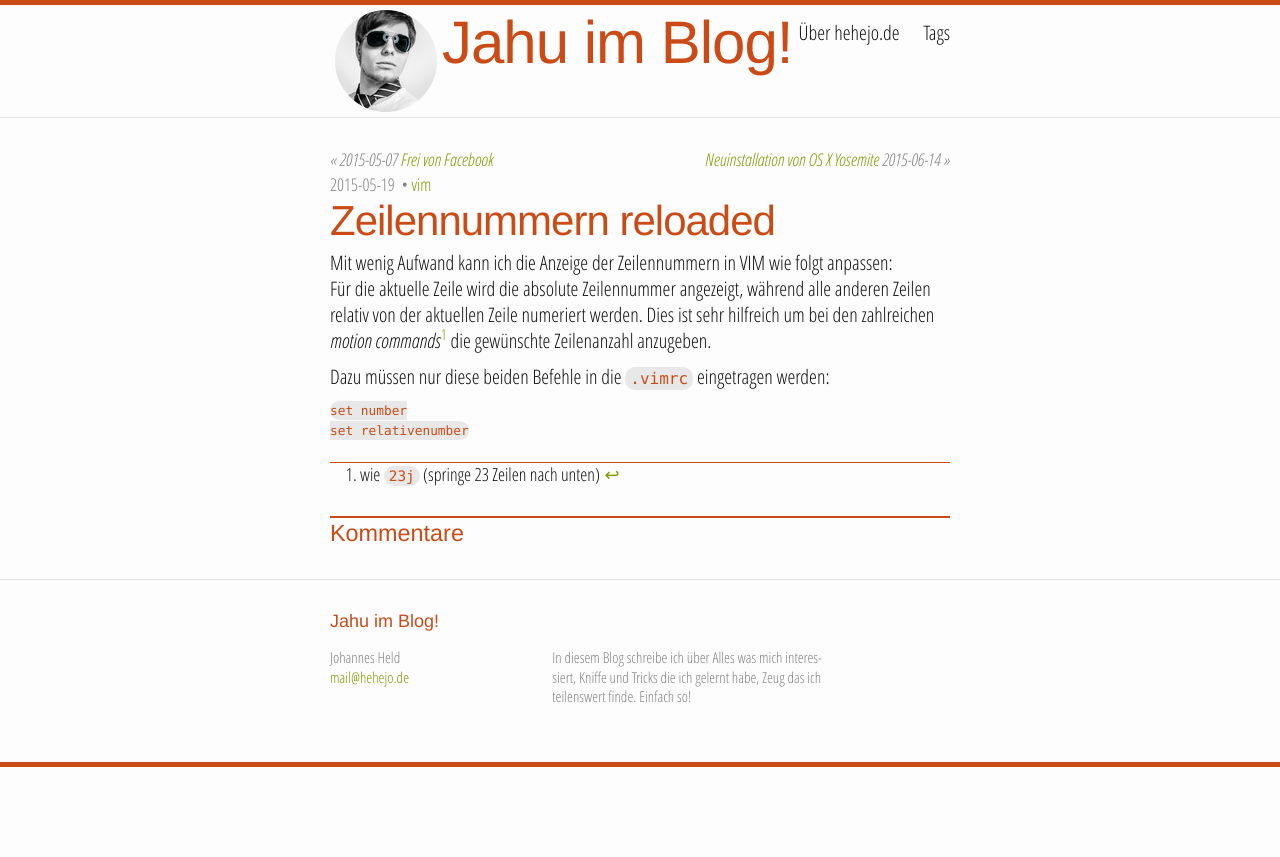
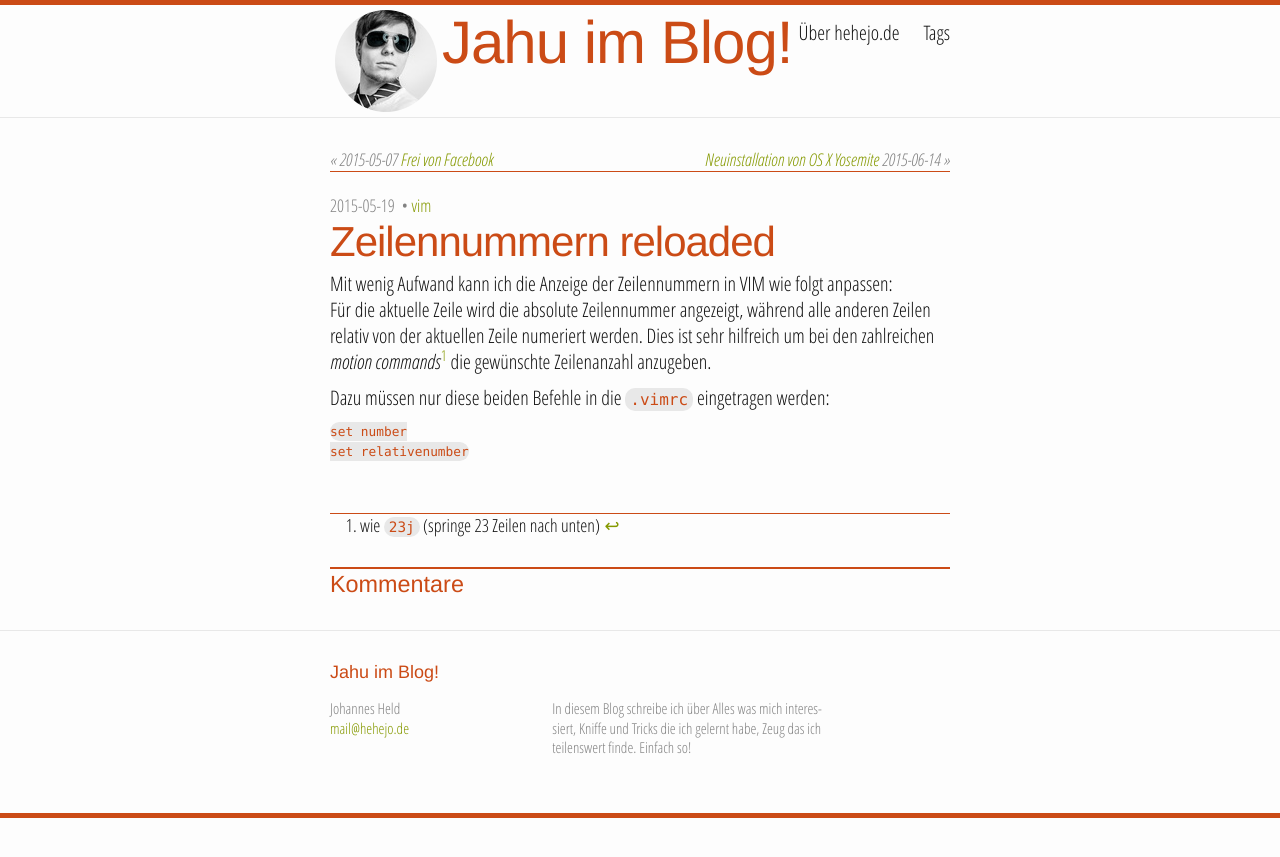
Before and after one commit to hehejo/de.hehejo.blog, a Jekyll site: the page built from _posts/2015-05-19-zeilennummern.md, in a window 1280 px wide. Shown: the top 857 px of the page. Built offline with Jekyll 4.4.1, drawn with Linux system fonts in a browser that asks for light colours; nearby versions of some CDN libraries; some web fonts are replaced; comment, search, counter and statistics services are not loaded; a style sheet for code colours, icons or effects is not loaded.

Commit message:
Änderung im Layout
Navigation bekommt Platz nach unten
Fußnoten bekommen Platz nach oben

```diff
--- a/_sass/_layout.scss
+++ b/_sass/_layout.scss
@@ -281,10 +281,13 @@ ul.tag-list, ul.post-meta {
 .footnotes {
 	border-top: 1px solid $brand-color;
 	font-size: 0.9em;
+	margin-top: $spacing-unit;
 }
 
 .post-navigation {
-	padding-bottom: 20px;
+	display: block;
+	border-bottom: 1px solid $brand-color;
+	margin-bottom: 20px;
 	@extend %clearfix;
 	font-style: italic;
 
```
